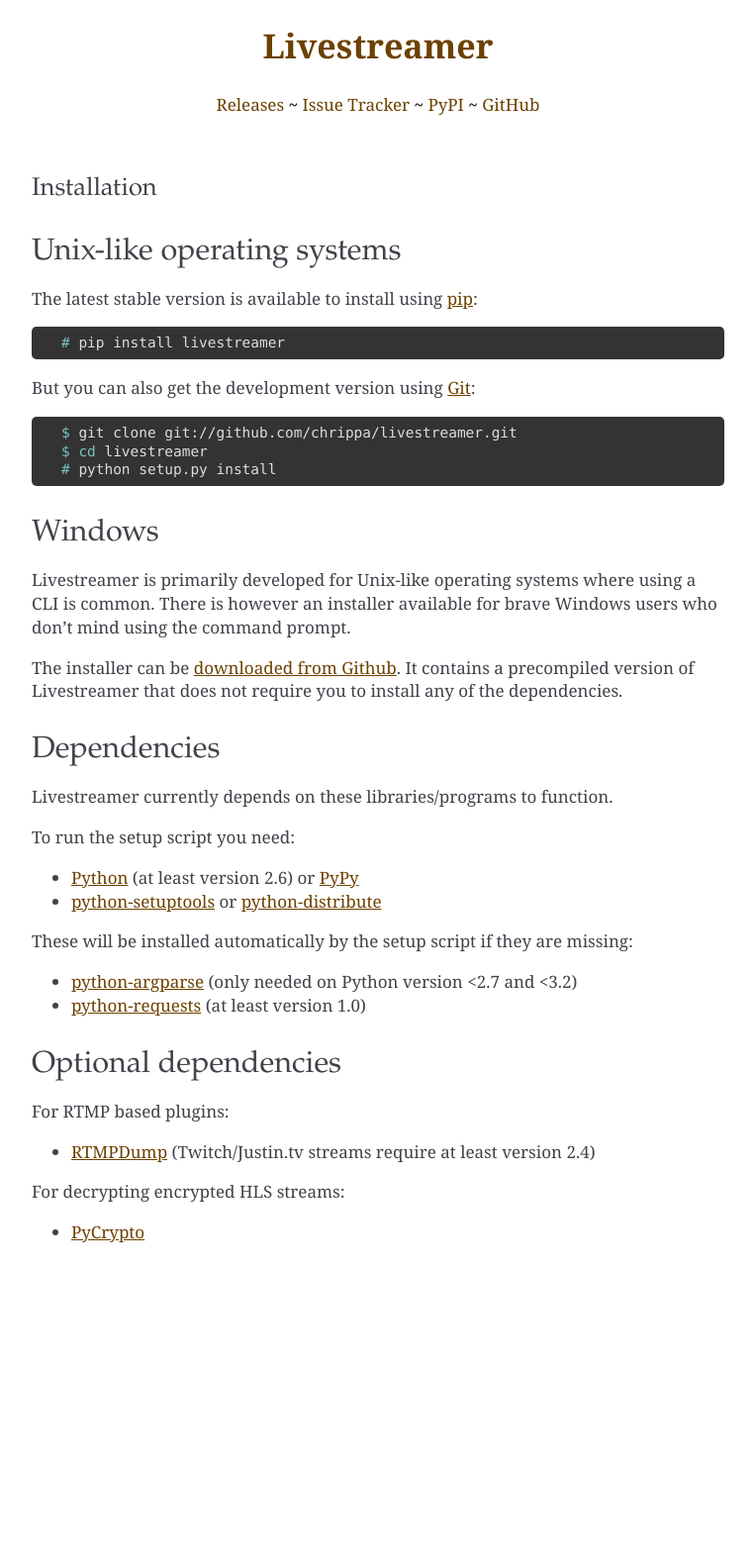
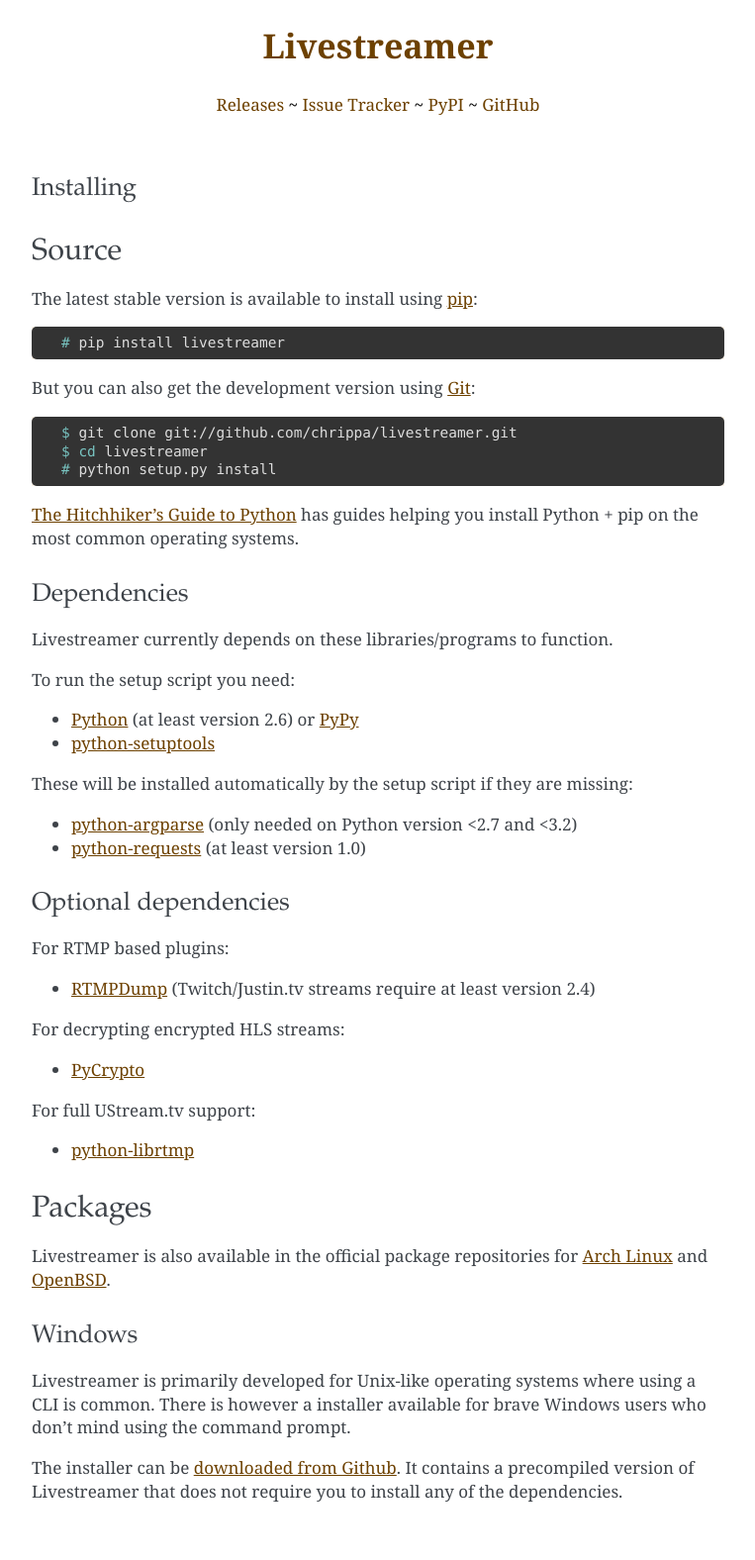
Before and after one commit to streamlink/streamlink, a Sphinx documentation site: the page built from docs/install.rst, in a window 1280 px wide. Shown: the whole page at 99% size, without its empty margins (258-1021 px from the left). Built offline with Sphinx 7.4.7, drawn with Linux system fonts in a browser that asks for light colours; before the commit the page ends 1314 px from its top, so only the background shows below that.

Commit message:
Update docs.

```diff
--- a/docs/install.rst
+++ b/docs/install.rst
@@ -1,10 +1,10 @@
 .. _install:
 
-Installation
-============
+Installing
+==========
 
-Unix-like operating systems
----------------------------
+Source
+------
 
 The latest stable version is available to install using `pip <http://www.pip-installer.org/>`_:
 
@@ -20,22 +20,18 @@ But you can also get the development version using `Git <http://git-scm.com/>`_:
     $ cd livestreamer
     # python setup.py install
 
-Windows
--------
-
-Livestreamer is primarily developed for Unix-like operating systems where using a CLI is common. There is however an installer available for brave Windows users who don't mind using the command prompt.
-
-The installer can be `downloaded from Github <https://github.com/chrippa/livestreamer/releases>`_. It contains a precompiled version of Livestreamer that does not require you to install any of the dependencies.
+`The Hitchhiker’s Guide to Python <http://docs.python-guide.org/>`_ has guides
+helping you install Python + pip on the most common operating systems.
 
 Dependencies
-------------
+^^^^^^^^^^^^
 
 Livestreamer currently depends on these libraries/programs to function.
 
 To run the setup script you need:
 
 - `Python <http://python.org/>`_ (at least version 2.6) or `PyPy <http://pypy.org/>`_
-- `python-setuptools <http://pypi.python.org/pypi/setuptools>`_ or `python-distribute <http://pypi.python.org/pypi/distribute>`_
+- `python-setuptools <http://pypi.python.org/pypi/setuptools>`_
 
 
 These will be installed automatically by the setup script if they are missing:
@@ -44,7 +40,7 @@ These will be installed automatically by the setup script if they are missing:
 - `python-requests <http://docs.python-requests.org/>`_ (at least version 1.0)
 
 Optional dependencies
----------------------
+^^^^^^^^^^^^^^^^^^^^^
 
 For RTMP based plugins:
 
@@ -53,3 +49,20 @@ For RTMP based plugins:
 For decrypting encrypted HLS streams:
 
 - `PyCrypto <https://www.dlitz.net/software/pycrypto/>`_
+
+For full UStream.tv support:
+
+- `python-librtmp <https://github.com/chrippa/python-librtmp>`_
+
+Packages
+--------
+
+Livestreamer is also available in the official package repositories for
+`Arch Linux <https://www.archlinux.org/packages/community/any/livestreamer/>`_
+and `OpenBSD <http://openports.se/multimedia/livestreamer>`_.
+
+Windows
+^^^^^^^
+Livestreamer is primarily developed for Unix-like operating systems where using a CLI is common. There is however a installer available for brave Windows users who don't mind using the command prompt.
+
+The installer can be `downloaded from Github <https://github.com/chrippa/livestreamer/releases>`_. It contains a precompiled version of Livestreamer that does not require you to install any of the dependencies.
```
Also changed, not shown: docs/cli.rst (+19 -8 lines), 1 other file.
